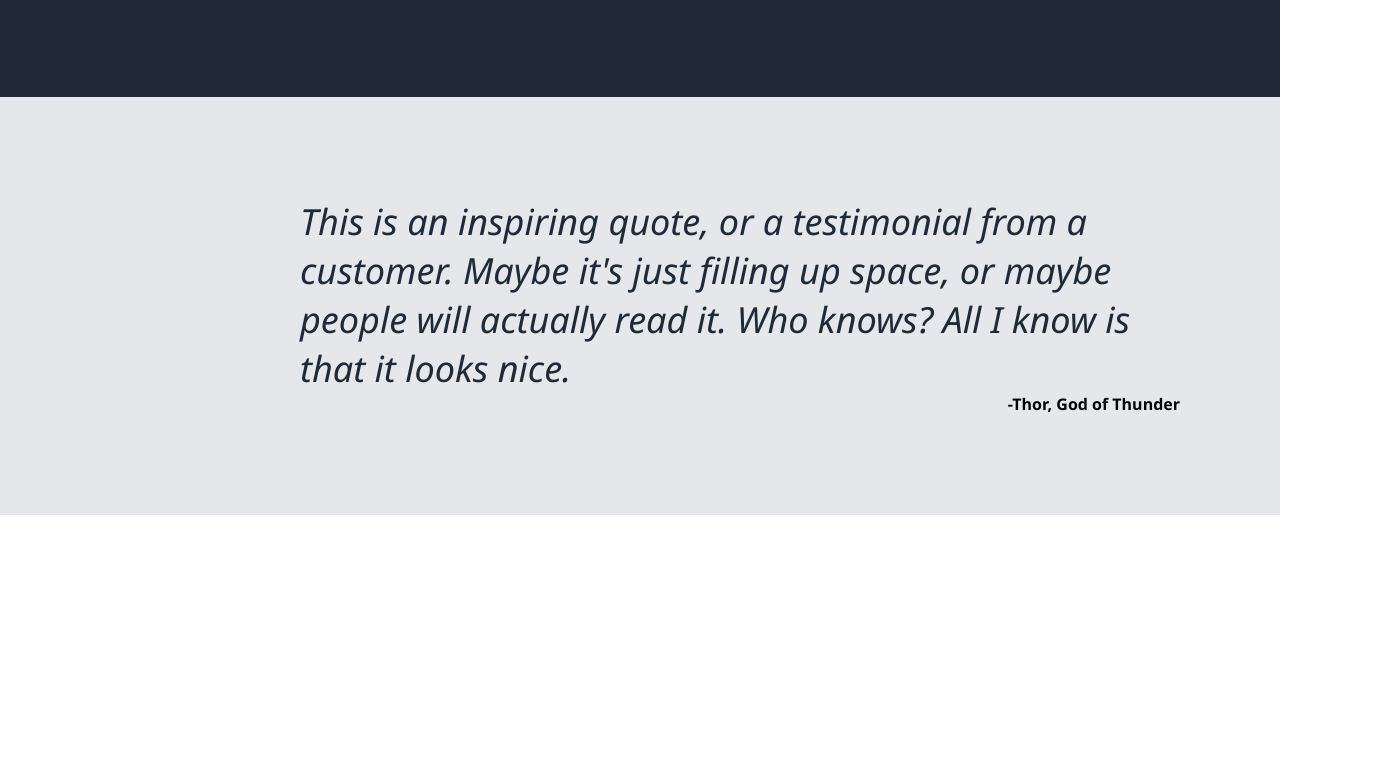
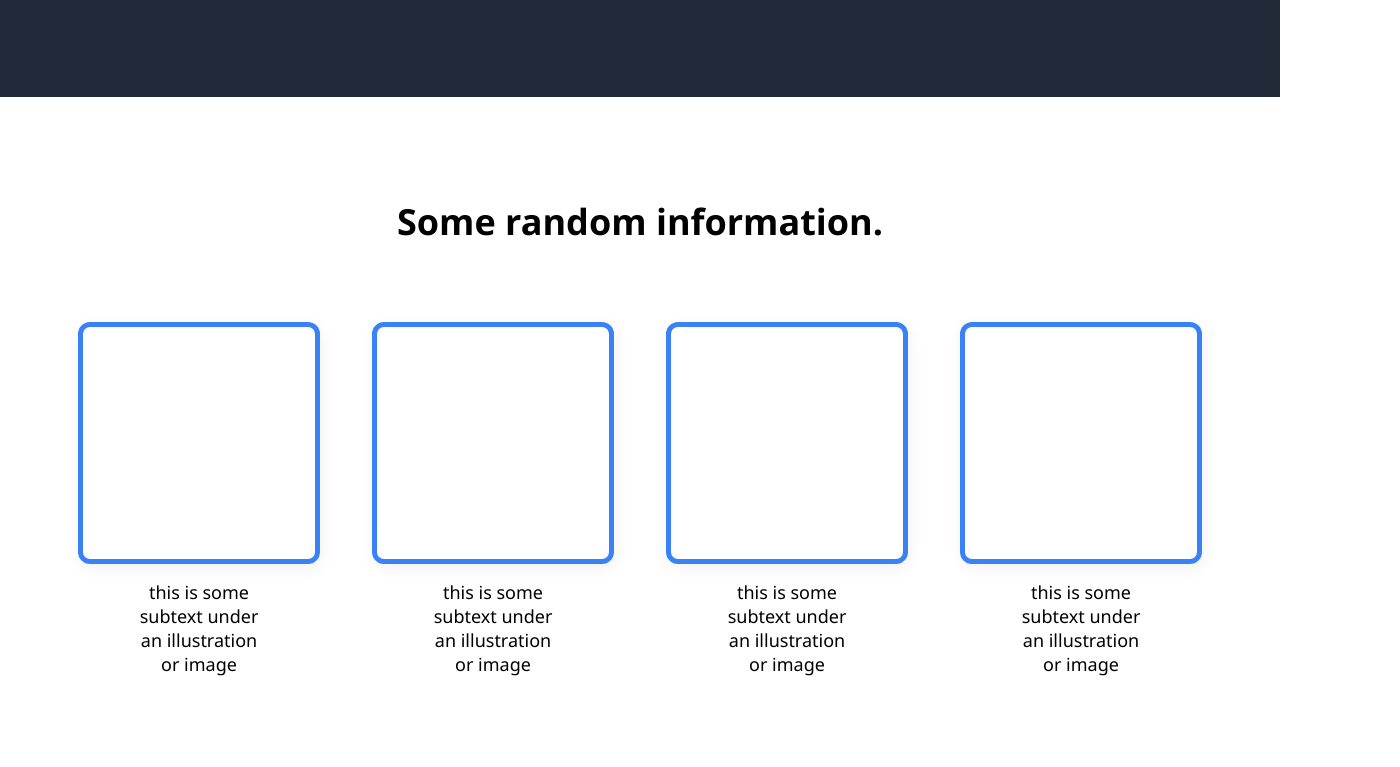
Before and after one commit to anthonytruongg/Project-Landing-Page, a plain HTML site: page index.html in a window 1280 px wide. Shown: the part 613-1380 px from the top of the page, 1400 px wide, since content can reach past the window. Before the commit the page ends 1128 px from the top, so only its background shows below. Drawn offline with Linux system fonts and the light colour scheme.

Commit message:
One more section to go One more section to go!

```diff
--- a/index.html
+++ b/index.html
@@ -34,13 +34,38 @@
     </div>
 
     <div class="bodyTwo">
+        <div class="text" id="num2">Some random information.</div>
+
+        <div class="cardContainer">
+            <div class="cardOne">
+                <div class="imagesBodyTwo"></div>
+                <div class="subText">this is some subtext under an illustration or image</div>
+            </div>
+            <div class="cardTwo">
+                <div class="imagesBodyTwo"></div>
+                <div class="subText">this is some subtext under an illustration or image</div>
+            </div>
+            <div class="cardThree">
+                <div class="imagesBodyTwo"></div>
+                <div class="subText">this is some subtext under an illustration or image</div>
+            </div>
+            <div class="cardFour">
+                <div class="imagesBodyTwo"></div>
+                <div class="subText">this is some subtext under an illustration or image</div>
+            </div>
+        </div>
+
+
+    </div>
+
+    <div class="bodyThree">
         <div class="sectionThree">
-            <div class="text" id="num3">This is an inspiring quote, or a testimonial from a customer. Maybe it's just filling up space, or maybe people will actually read it. Who knows? All I know is that it looks nice.</div>
-            <div class="author">-Thor, God of Thunder</div>
+            <div class="text" id="num3">This is an inspiring quote, or a testimonial from a customer. Maybe it's just filling up space, or maybe people will actually read it. Who knows? All I know is that it looks nice.
+                <div class="author">-Thor, God of Thunder</div>
+            </div>
 
         </div>
     </div>
 
-
 </body>
 </html>
--- a/style.css
+++ b/style.css
@@ -83,15 +83,15 @@ a {
     padding: 100px;
 }
 /*---------------------------------------*/
-.bodyTwo {
+.bodyThree {
     background-color: #E5E7Eb;
+    display: flex;
+    flex-direction: column;
     flex: 1;
     margin: 0;
 }
 .sectionThree {
-    display: flex;
-    flex-direction: column;
-
+    /* background-color: red; */
     padding: 100px;
 }
 .text#num3 {
@@ -99,11 +99,62 @@ a {
     font-style: italic;
     color: #1F2937;
     margin: 0;
-    width: 900px;
     padding: 0px 200px;
 
 }
 .author {
+    font-size: 18px;
+    font-style: normal;
     font-weight: bold;
-text-align: right;
+    text-align: right;
 }
+/*---------------------------------------*/
+.bodyTwo {
+    background-color: white;
+    display: flex;
+    flex-direction: column;
+    flex: 1;
+    padding: 100px;
+
+}
+.cardContainer {
+    display: flex;
+    flex-direction: row;
+    justify-content: center;
+}
+.cardOne, .cardTwo, .cardThree, .cardFour {
+    display: flex;
+    flex-direction: column;
+    align-items: center;
+    justify-content: center;
+    padding: 10px;
+}
+.text#num2 {
+    color: black;
+    font-size: 36px;
+    font-weight: bolder;
+    text-align: center;
+    margin-bottom: 50px;
+}
+.imagesBodyTwo {
+    border: 5px solid #3882f6;
+    box-shadow: 2px 4px 16px rgba(0,0,0,.06);
+    border-radius: 12px;
+    padding: 16px;
+    margin: 16px;
+    width: 200px;
+    height: 200px;
+}
+.secTwoContainer {
+    background-color: red;
+    display: flex;
+    flex-direction: row;
+    gap: 32px;
+    padding: 32px;
+}
+.subText {
+    font-size: 18px;
+    display: flex;
+    text-align: center;
+    width: 130px;
+}
```
